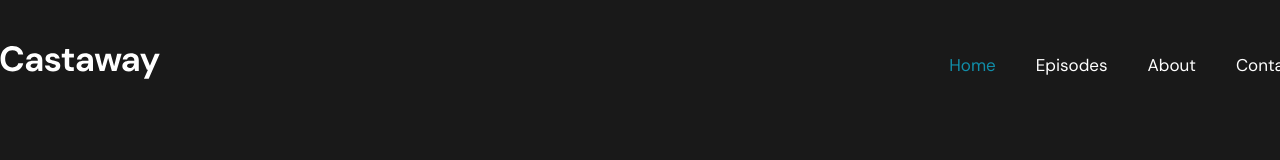
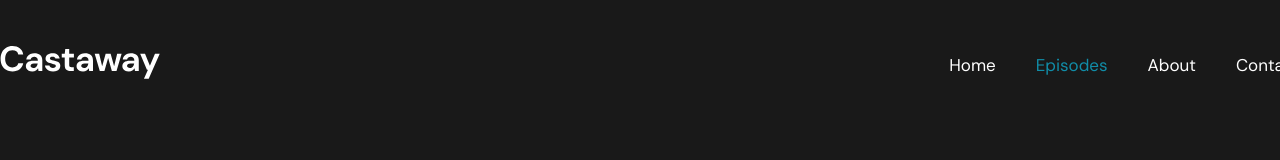
Before and after one commit to Mokkento12/castaway-react-app, a React (Create React App) app: page /episodes in a window 1280 px wide. Shown: the top 160 px of the page. Built offline with nearby package versions, Linux system fonts and the light colour scheme.

Commit message:
Фикс: Доработал класс active в Header

```diff
--- a/src/components/Header/Header.js
+++ b/src/components/Header/Header.js
@@ -1,4 +1,5 @@
 import React from "react";
+import { NavLink } from "react-router-dom"; // Используем NavLink вместо обычного <a>
 import logo from "../../assets/img/logo.svg";
 
 import "./Header.css";
@@ -13,19 +14,19 @@ const Header = () => {
 
   return (
     <header className="header">
-      <a href="/" className="logo">
+      <NavLink to="/" className="logo">
         <img src={logo} alt="Castaway" className="logo-img" />
-      </a>
+      </NavLink>
 
       <nav className="nav">
         {navItems.map((item, index) => (
-          <a
+          <NavLink
             key={index}
-            href={item.link}
-            className={`nav-link ${item.name === "Home" ? "active" : ""}`}
+            to={item.link}
+            className={({ isActive }) => `nav-link ${isActive ? "active" : ""}`} // Добавляем класс "active" при совпадении пути
           >
             {item.name}
-          </a>
+          </NavLink>
         ))}
       </nav>
     </header>
```
